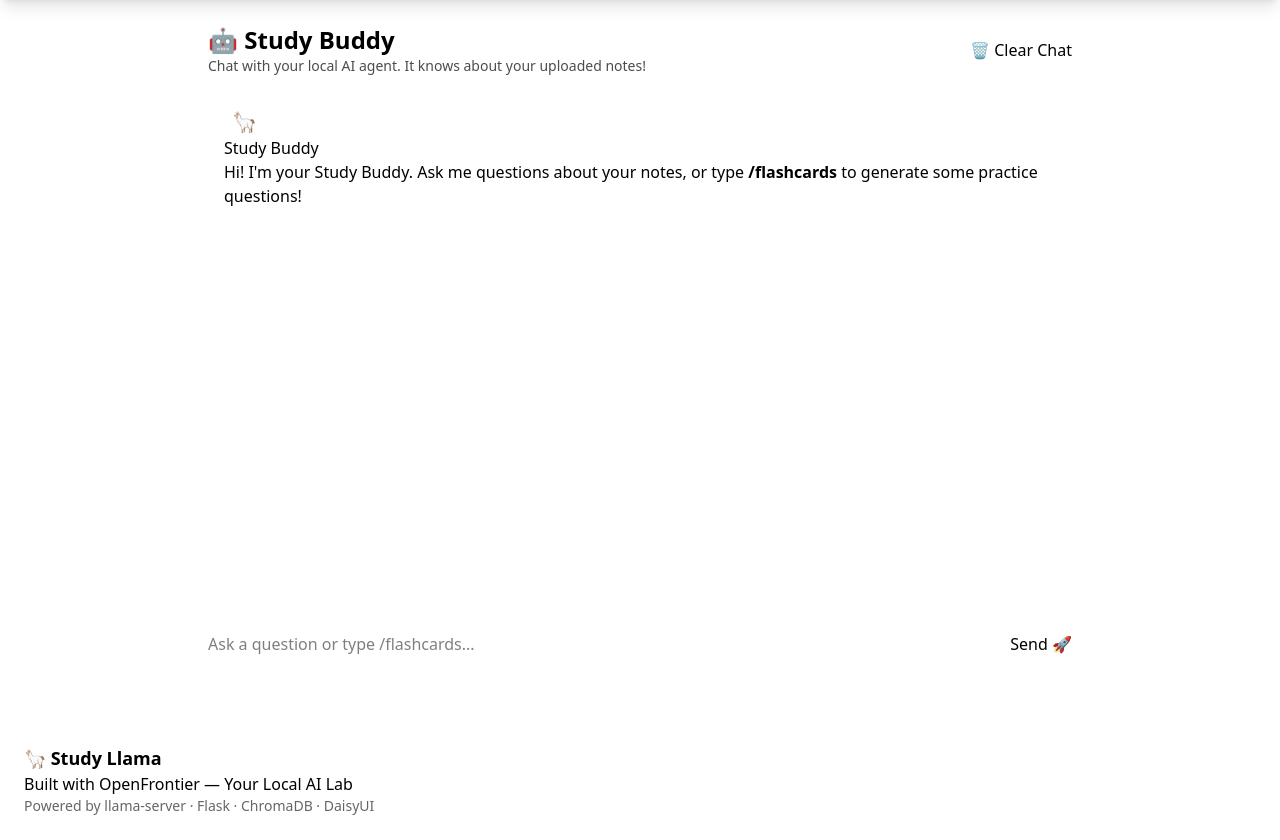
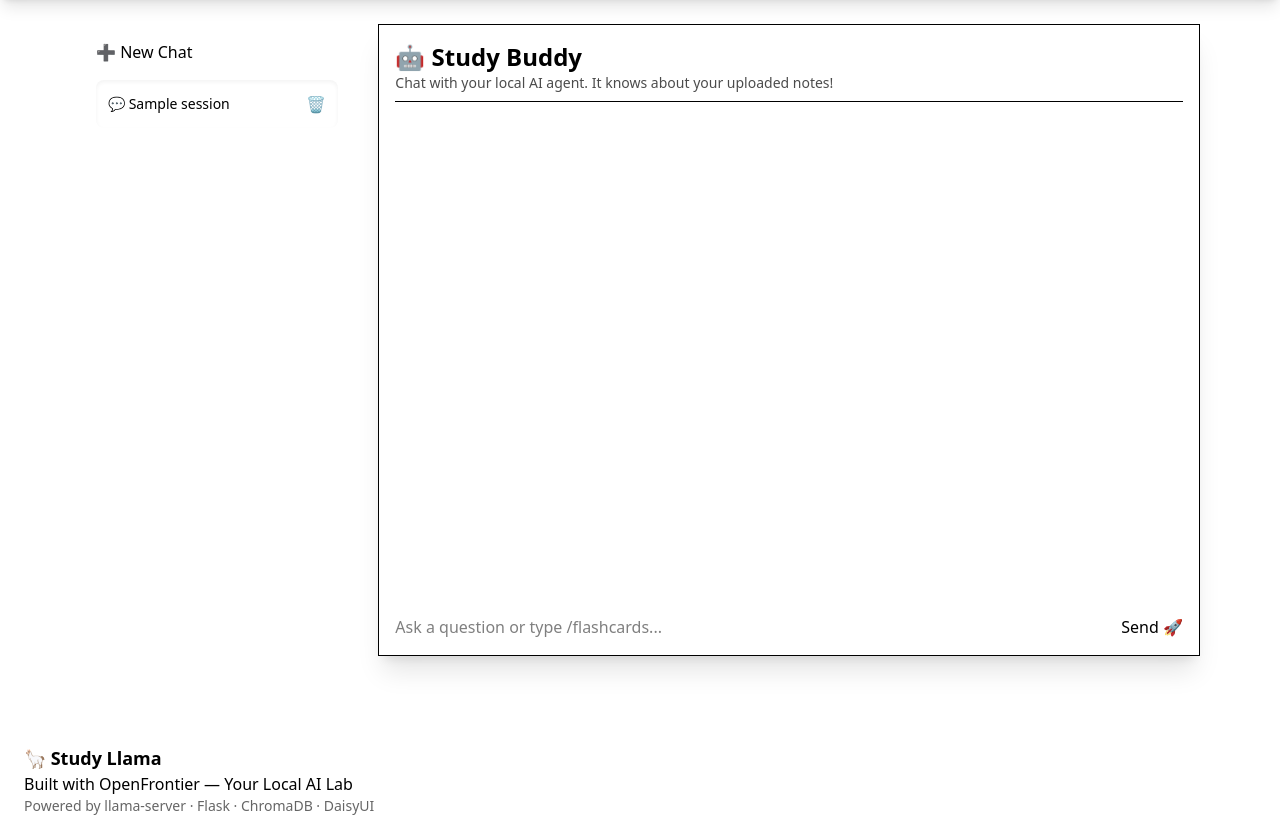
Before and after one commit to laurenvil/OpenFrontier, a Flask app: template modules/05-demo-day/code/templates/chat.html in a window 1280 px wide. Shown: the part 76-916 px from the top of the page. Run offline with Flask 3, Linux system fonts and the light colour scheme; the template is opened without the code that fills it: most values are stand-ins (such as "Sample title", 1, 10 or a date in 2020); some libraries are stand-ins or nearby versions.

Commit message:
Implement persistent multi-session Chat History

```diff
--- a/modules/05-demo-day/code/app.py
+++ b/modules/05-demo-day/code/app.py
@@ -8,6 +8,7 @@
 # Then open: http://localhost:5000
 
 import os
+import json
 from functools import wraps
 from flask import (
     Flask, render_template, request, redirect,
@@ -312,14 +313,33 @@ def handle_search():
 
 @app.route("/chat", methods=["GET"])
 @login_required
-def chat_page():
-    """Chat interface for the Study Buddy."""
-    # Initialize chat history in session if not present
-    if "chat_history" not in session:
-        session["chat_history"] = []
+def chat_index():
+    """Chat list / new chat interface for the Study Buddy."""
+    username = get_current_user()
+    chat_sessions = database.get_chat_sessions(username)
+    return render_template("chat.html",
+                           chat_sessions=chat_sessions,
+                           current_session_id=None,
+                           chat_history=[],
+                           authenticated=True)
+
+@app.route("/chat/<int:session_id>", methods=["GET"])
+@login_required
+def chat_page(session_id):
+    """Load a specific chat session."""
+    username = get_current_user()
+    chat_sessions = database.get_chat_sessions(username)
+
+    session_data = database.get_chat_session(session_id)
+    if not session_data or session_data["username"] != username:
+        return redirect(url_for("chat_index"))
+
+    chat_history = json.loads(session_data["history_json"])
 
     return render_template("chat.html",
-                           chat_history=session["chat_history"],
+                           chat_sessions=chat_sessions,
+                           current_session_id=session_id,
+                           chat_history=chat_history,
                            authenticated=True)
 
 @app.route("/chat", methods=["POST"])
@@ -328,12 +348,19 @@ def handle_chat():
     """Process an incoming chat message."""
     username = get_current_user()
     user_message = request.form.get("message", "").strip()
+    session_id = request.form.get("session_id", "").strip()
 
     if not user_message:
         return ""
 
-    if "chat_history" not in session:
-        session["chat_history"] = []
+    if session_id:
+        session_id = int(session_id)
+        session_data = database.get_chat_session(session_id)
+        if not session_data or session_data["username"] != username:
+            return "Unauthorized", 403
+        chat_history = json.loads(session_data["history_json"])
+    else:
+        chat_history = []
 
     # Get user's notes to build context
     notes = database.get_notes(username)
@@ -346,31 +373,44 @@ def handle_chat():
     # Generate AI response
     ai_response = ai_engine.chat_with_study_buddy(
         user_message,
-        session["chat_history"],
+        chat_history,
         notes_context=context
     )
 
-    # Save to history (we only keep the last 10 messages to avoid huge session cookies)
-    history = session["chat_history"]
-    history.append({"role": "user", "content": user_message})
-    history.append({"role": "assistant", "content": ai_response})
+    # Save to history
+    chat_history.append({"role": "user", "content": user_message})
+    chat_history.append({"role": "assistant", "content": ai_response})
+    history_json = json.dumps(chat_history)
 
-    # Keep last 10 messages (5 exchanges)
-    session["chat_history"] = history[-10:]
-    session.modified = True
+    if session_id:
+        # Update existing session
+        database.update_chat_session(session_id, history_json)
+        # Render the new messages (both user and AI) as partials
+        return render_template("partials/chat_message.html",
+                               user_msg=user_message,
+                               ai_msg=ai_response)
+    else:
+        # Create new session
+        title = user_message[:30] + "..." if len(user_message) > 30 else user_message
+        new_session_id = database.create_chat_session(username, title, history_json)
+        # Redirect to the new chat session page
+        response = app.make_response("")
+        response.headers["HX-Redirect"] = url_for("chat_page", session_id=new_session_id)
+        return response
 
-    # Render the new messages (both user and AI) as partials
-    return render_template("partials/chat_message.html",
-                           user_msg=user_message,
-                           ai_msg=ai_response)
+@app.route("/chat/<int:session_id>", methods=["DELETE"])
+@login_required
+def delete_chat(session_id):
+    """Delete a chat session."""
+    username = get_current_user()
+    session_data = database.get_chat_session(session_id)
+    if session_data and session_data["username"] == username:
+        database.delete_chat_session(session_id)
 
-@app.route("/chat/clear", methods=["POST"])
-@login_required
-def clear_chat():
-    """Clear chat history."""
-    session["chat_history"] = []
-    session.modified = True
-    return ""
+    # Redirect back to the chat index
+    response = app.make_response("")
+    response.headers["HX-Redirect"] = url_for("chat_index")
+    return response
 
 
 # ── Error Handlers ────────────────────────────────────────────────────
--- a/modules/05-demo-day/code/templates/chat.html
+++ b/modules/05-demo-day/code/templates/chat.html
@@ -2,24 +2,37 @@
 {% block title %}Study Buddy Chat{% endblock %}
 
 {% block content %}
-<div class="container mx-auto px-4 py-6 max-w-4xl h-[85vh] flex flex-col">
+<div class="container mx-auto px-4 py-6 max-w-6xl h-[85vh]">
+    <div class="flex flex-col md:flex-row gap-6 h-full">
+        <!-- Sidebar -->
+        <div class="w-full md:w-1/4 flex flex-col bg-base-200 rounded-box p-4 h-full">
+            <a href="/chat" class="btn btn-primary w-full mb-4">
+                ➕ New Chat
+            </a>
+            <div class="flex-1 overflow-y-auto space-y-2">
+                {% if chat_sessions %}
+                    {% for session in chat_sessions %}
+                        {% include "partials/chat_sidebar_item.html" %}
+                    {% endfor %}
+                {% else %}
+                    <p class="text-sm opacity-60 text-center mt-4">No past chats yet.</p>
+                {% endif %}
+            </div>
+        </div>
+
+        <!-- Chat Area -->
+        <div class="w-full md:w-3/4 flex flex-col h-full bg-base-100 shadow-xl rounded-box p-4 border border-base-200">
             <!-- Header -->
-    <div class="flex justify-between items-center mb-4">
+            <div class="flex justify-between items-center mb-4 border-b border-base-300 pb-2">
                 <div>
                     <h1 class="text-2xl font-bold">🤖 Study Buddy</h1>
                     <p class="text-sm opacity-70">Chat with your local AI agent. It knows about your uploaded notes!</p>
                 </div>
-        <button class="btn btn-outline btn-sm btn-error"
-                hx-post="/chat/clear"
-                hx-swap="none"
-                hx-on::after-request="document.getElementById('chat-messages').innerHTML = ''"
-                hx-confirm="Are you sure you want to clear the chat history?">
-            🗑️ Clear Chat
-        </button>
             </div>
 
             <!-- Chat Messages Area -->
-    <div class="flex-1 bg-base-200 rounded-box p-4 overflow-y-auto mb-4" id="chat-messages">
+            <div class="flex-1 bg-base-200/50 rounded-box p-4 overflow-y-auto mb-4" id="chat-messages">
+                {% if not chat_history %}
                 <!-- Initial greeting -->
                 <div class="chat chat-start mb-4 fade-in">
                     <div class="chat-image avatar">
@@ -32,6 +45,7 @@
                         Hi! I'm your Study Buddy. Ask me questions about your notes, or type <strong>/flashcards</strong> to generate some practice questions!
                     </div>
                 </div>
+                {% endif %}
 
                 <!-- History -->
                 {% if chat_history %}
@@ -62,10 +76,15 @@
                   hx-swap="beforeend"
                   hx-on::after-request="if(event.detail.successful) { this.reset(); const chat = document.getElementById('chat-messages'); chat.scrollTop = chat.scrollHeight; }"
                   class="flex gap-2">
+                {% if current_session_id %}
+                <input type="hidden" name="session_id" value="{{ current_session_id }}">
+                {% endif %}
                 <input type="text" name="message" placeholder="Ask a question or type /flashcards..."
                        class="input input-bordered flex-1" required autocomplete="off" />
                 <button type="submit" class="btn btn-primary">Send 🚀</button>
             </form>
+        </div>
+    </div>
 </div>
 
 <script>
--- /dev/null
+++ b/modules/05-demo-day/code/templates/partials/chat_sidebar_item.html
@@ -0,0 +1,11 @@
+<div class="flex items-center justify-between p-3 rounded-lg hover:bg-base-300 transition-colors {{ 'bg-base-300 shadow-inner' if session.id == current_session_id else 'bg-base-100 shadow-sm' }}">
+    <a href="/chat/{{ session.id }}" class="flex-1 truncate block text-sm font-medium" title="{{ session.title }}">
+        💬 {{ session.title }}
+    </a>
+    <button hx-delete="/chat/{{ session.id }}"
+            hx-confirm="Delete this chat session?"
+            class="btn btn-ghost btn-xs text-error ml-2"
+            title="Delete chat">
+        🗑️
+    </button>
+</div>
```
Also changed, not shown: modules/05-demo-day/code/database.py (+67 -0 lines). Lines whose indentation alone changed are shown as unchanged.
